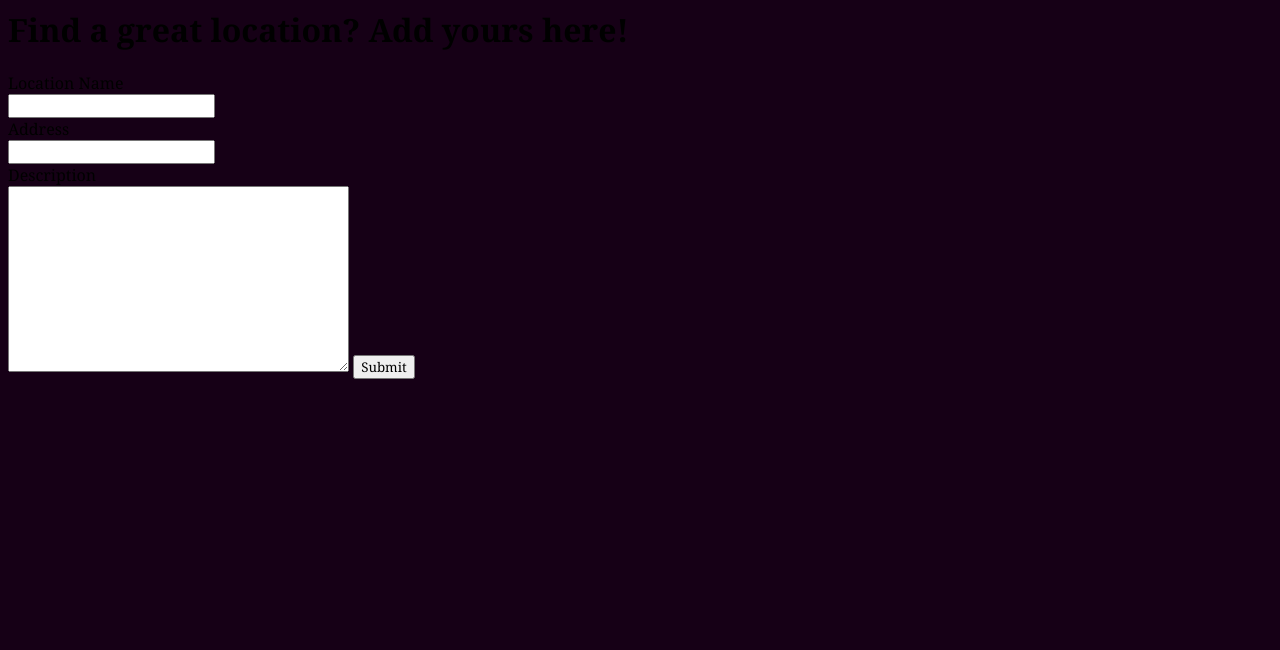
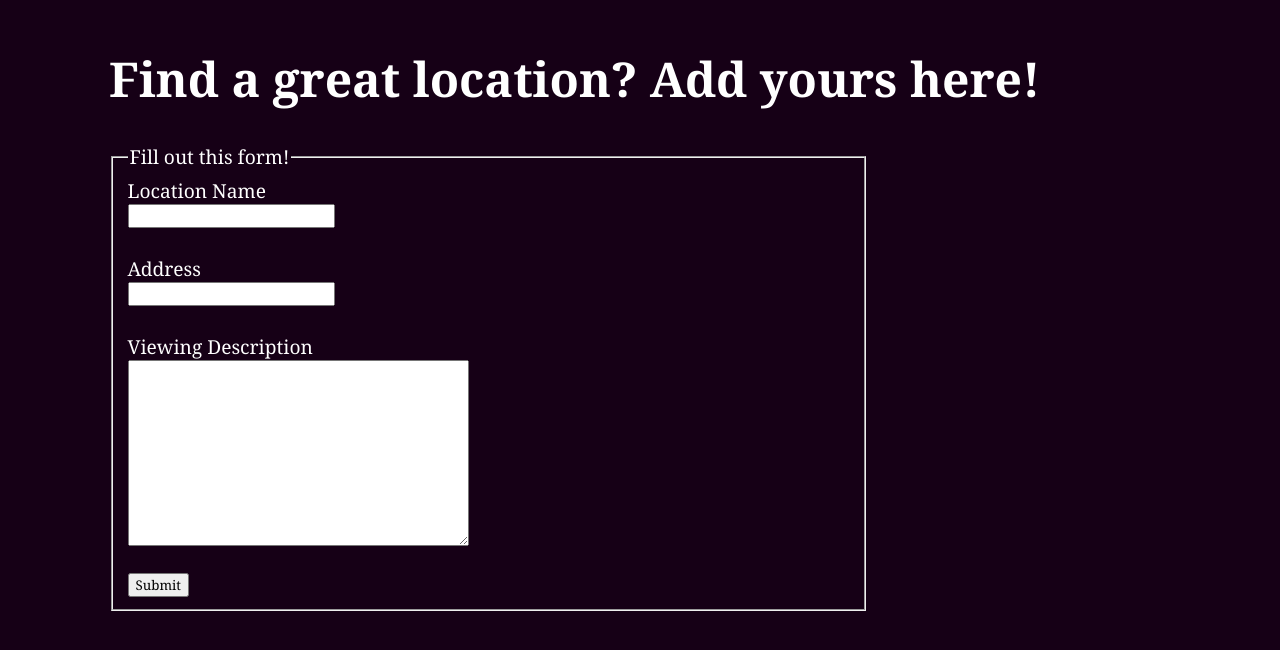
Before and after one commit to tjdli/HackBeanpot-2022, a Django app: page /add_location in a window 1280 px wide. Shown: the top 650 px of the page. Run offline with Django 4.2, Linux system fonts and the light colour scheme.

Commit message:
styling the form page

```diff
--- a/star_gazing/star_site/static/star_site/style.css
+++ b/star_gazing/star_site/static/star_site/style.css
@@ -4,6 +4,10 @@
 
 html body {
     background-color: rgb(22, 0, 22);
+}
+
+html body h1 {
+    font-size: 500%;
 }
 
 .banner {
@@ -33,9 +37,9 @@ html body {
 }
 
 .banner button:hover {
-    opacity: .8;
-    background-color: white;
-    color: black;
+    opacity: .9;
+    background-color: rgb(151, 143, 189);
+    color: white;
 }
 
 .container {
@@ -106,3 +110,35 @@ html body {
     table-layout:fixed;
     width: 50%;
 }
+
+.addLoc {
+    color: white;
+    padding: 2%, 10%, 2%, 10%;
+}
+
+.addLoc h1 {
+    font-size: 300%;
+    padding: 3% 8% 0% 8%;
+}
+
+/* .addLoc form h3 {
+    font-size: 150%;
+    font-weight: bold;
+    padding: 0;
+}
+
+.addLoc form p {
+    font-size: 100%;
+    padding: 0;
+} */
+
+.addLoc form {
+    padding: 0% 8% 2% 8%;
+    font-size: 120%;
+    width: 60%;
+}
+
+#fieldset {
+    margin: 2em 0;
+    width: 400px;
+}
--- a/star_gazing/star_site/templates/star_site/home.html
+++ b/star_gazing/star_site/templates/star_site/home.html
@@ -65,6 +65,7 @@
                 To create the user-friendly website, we used HTML and CSS. Then, we use
                 MySQL to create a ClearSkyes Database storing user data and location data.
             </p>
+            <br>
         </div>
     </div>
 </body>
--- a/star_gazing/star_site/templates/star_site/location_add_form.html
+++ b/star_gazing/star_site/templates/star_site/location_add_form.html
@@ -1,21 +1,40 @@
 <html>
 <head>
     {% load static %}
+    <link rel="stylesheet" type="text/css" href="{% static 'star_site/style.css' %}">
 
-    <link rel="stylesheet" type="text/css" href="{% static 'star_site/style.css' %}">
     <title>Star Locations</title>
 </head>
 <body>
-    <h1>Find a great location? Add yours here!</h1>
-    <form method="post">
-        {% csrf_token %}
-        Location Name<br>
-        {{ form.name }} <br>
-        Address<br>
-        {{form.position}}<br>
-        Description<br>
-        {{form.description}}
-    <input type="submit" value="Submit">
-    </form>
+    <div class="addLoc">
+        <h1>Find a great location? Add yours here!</h1>
+        <form method="post">
+            <fieldset>
+                {% csrf_token %}
+                <legend>Fill out this form!</legend>
+                <label for "loName">Location Name</label> <br>
+                <!-- <input type="text" name="loName" id="loName"><br><br> -->
+                {{ form.name }} <br><br>
+
+                <label for "addy">Address</label> <br>
+                <!-- <input type="text" name="addy" id="addy"><br><br> -->
+                {{form.position}}<br><br>
+
+                <label for "desc">Viewing Description</label> <br>
+                <!-- <textarea="text" name="desc" id="desc"> -->
+                {{form.description}}<br><br>
+
+                <input type="submit" id="submit" value="Submit">
+
+            </fieldset>
+            <!-- Location Name <br> -->
+            <!-- {{ form.name }} <br><br> -->
+            <!-- Address<br>
+            {{form.position}}<br><br>
+            Description<br>
+            {{form.description}}<br><br> -->
+        </form>
+    </div>
+
 </body>
 </html>
```
Also changed, not shown: star_gazing/db.sqlite3, star_gazing/star_site/static/star_site/images/lucy.png.
